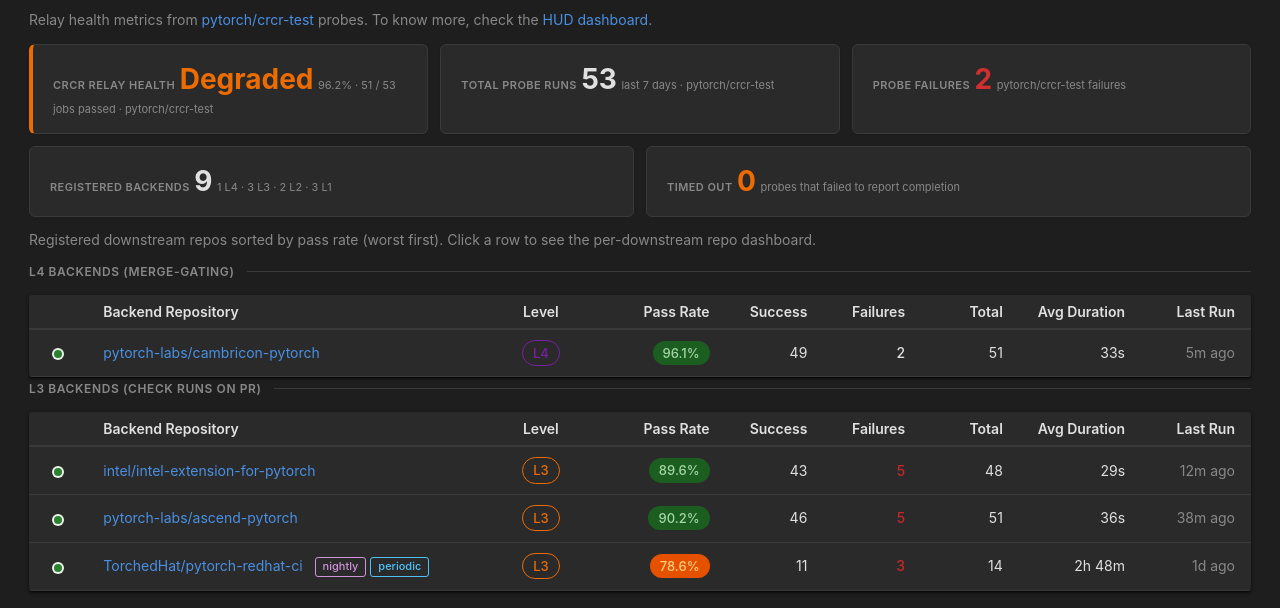
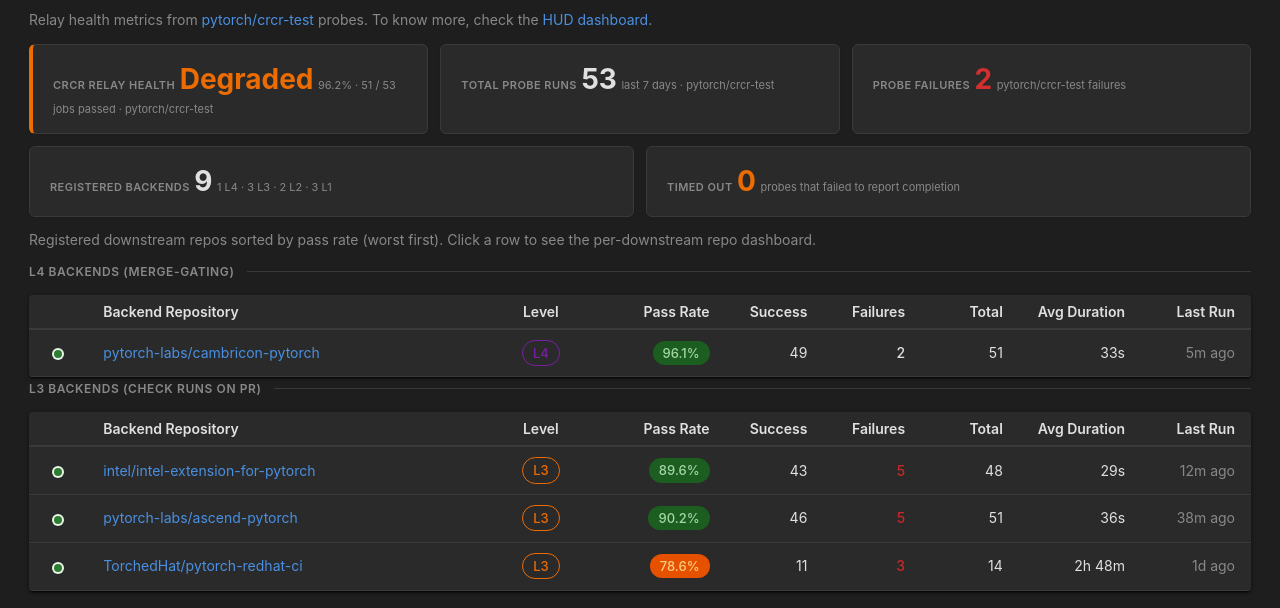
Before and after one commit to subinz1/CRCR, a plain HTML site: page mockups/oot-hud-mockup-crcr-summary.html in a window 1280 px wide. Shown: the part 184-792 px from the top of the page. Drawn offline with Linux system fonts and the light colour scheme.

Commit message:
Remove nightly/periodic tabs from TorchedHat/pytorch-redhat-ci
Same rationale — event type tabs will be re-added once the
design is finalized with the working group.

```diff
--- a/mockups/oot-hud-mockup-crcr-summary.html
+++ b/mockups/oot-hud-mockup-crcr-summary.html
@@ -580,10 +580,6 @@
             <td class="c"><span class="status-dot active" title="Active"></span></td>
             <td>
               <a href="oot-hud-mockup-crcr-backend.html">TorchedHat/pytorch-redhat-ci</a>
-              <span class="event-tabs">
-                <a href="oot-hud-mockup-crcr-nightly.html" class="event-tab event-tab-nightly" title="View nightly CI results">nightly</a>
-                <a href="oot-hud-mockup-crcr-periodic.html" class="event-tab event-tab-periodic" title="View periodic CI results">periodic</a>
-              </span>
             </td>
             <td class="c"><span class="chip chip-outlined level-l3">L3</span></td>
             <td class="r"><span class="chip chip-warning">78.6%</span></td>
```
